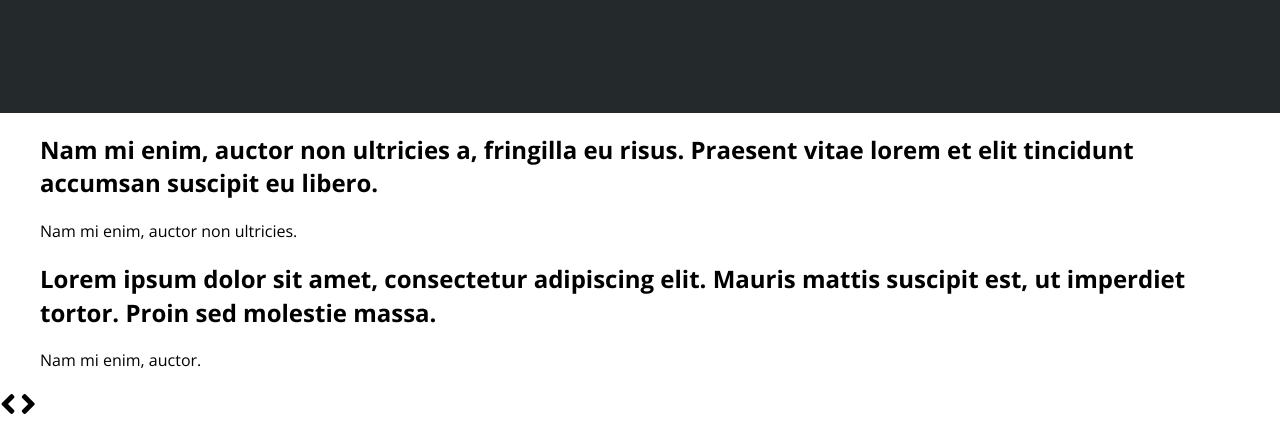
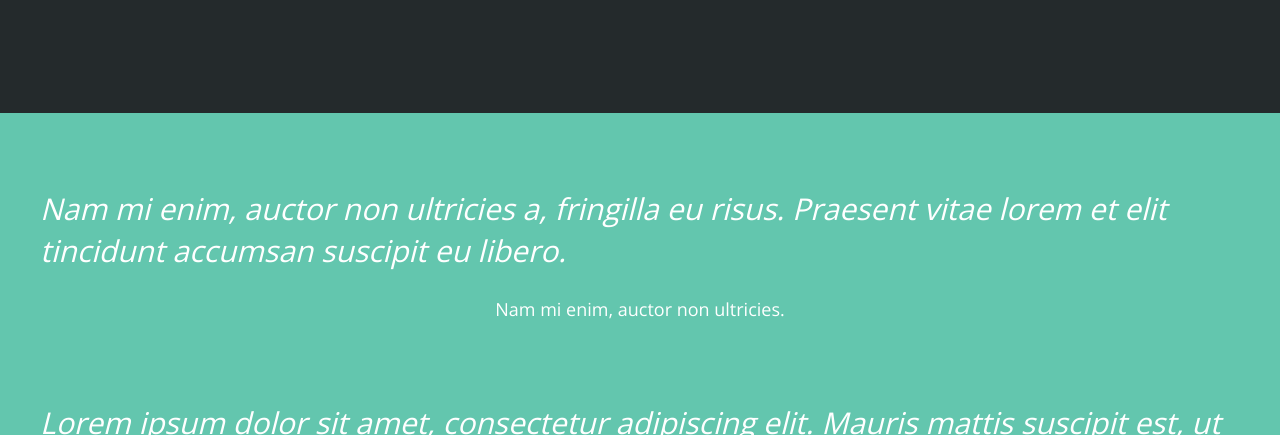
Before and after one commit to gabrielpampolin/ProjetoInfusion, a plain HTML site: page index.html in a window 1280 px wide. Shown: the part 7130-7565 px from the top of the page. Drawn offline with nearby package versions, Linux system fonts and the light colour scheme.

Commit message:
quotes sem JS finalizados

```diff
--- a/index.html
+++ b/index.html
@@ -195,9 +195,8 @@
           </div>
         </div>
 
-        <section>
-
-          <div>
+        <section class="quote-container">
+          <div class="quote-slideshow">
             <figure>
               <h2>Nam mi enim, auctor non ultricies a, fringilla eu risus. Praesent vitae lorem et elit tincidunt accumsan suscipit eu libero. </h2>
 
@@ -215,9 +214,9 @@
             </figure>
           </div>
 
-          <span class="prev"><i class="fas fa-angle-left fa-2x"></i></span>
+          <span class="prev" style="display: none;"><i class="fas fa-angle-left fa-2x"></i></span>
 
-          <span class="next"><i class="fas fa-angle-right fa-2x"></i></span>
+          <span class="next" style="display: none;"><i class="fas fa-angle-right fa-2x"></i></span>
 
         </section>
 
--- a/style/main.css
+++ b/style/main.css
@@ -239,3 +239,26 @@ img {
 .slideshow figure {
     display: inline-block;
 }
+
+.quote-container {
+    background-color: #63c6ae;
+    padding: 50px 0;
+    border-bottom: 12px solid #58b9a1;
+}
+
+.quote-slideshow h2 {
+    color: white;
+    font-size: 30px;
+    font-style: italic;
+    font-weight: normal;
+}
+
+.quote-slideshow figcaption {
+    color: white;
+    font-size: 18px;
+    text-align: center;
+}
+
+.no-js .quote-slideshow figure:nth-child(2) {
+    margin-top: 5em;
+}
```
